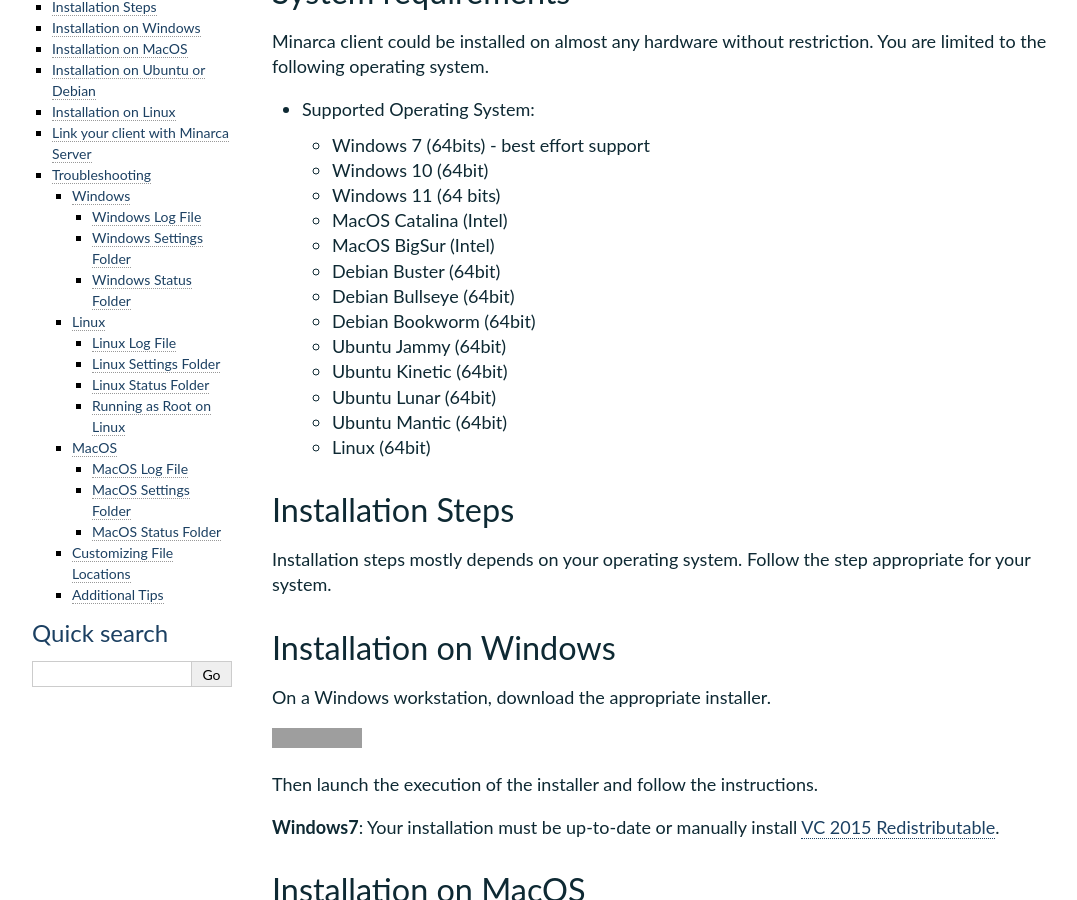
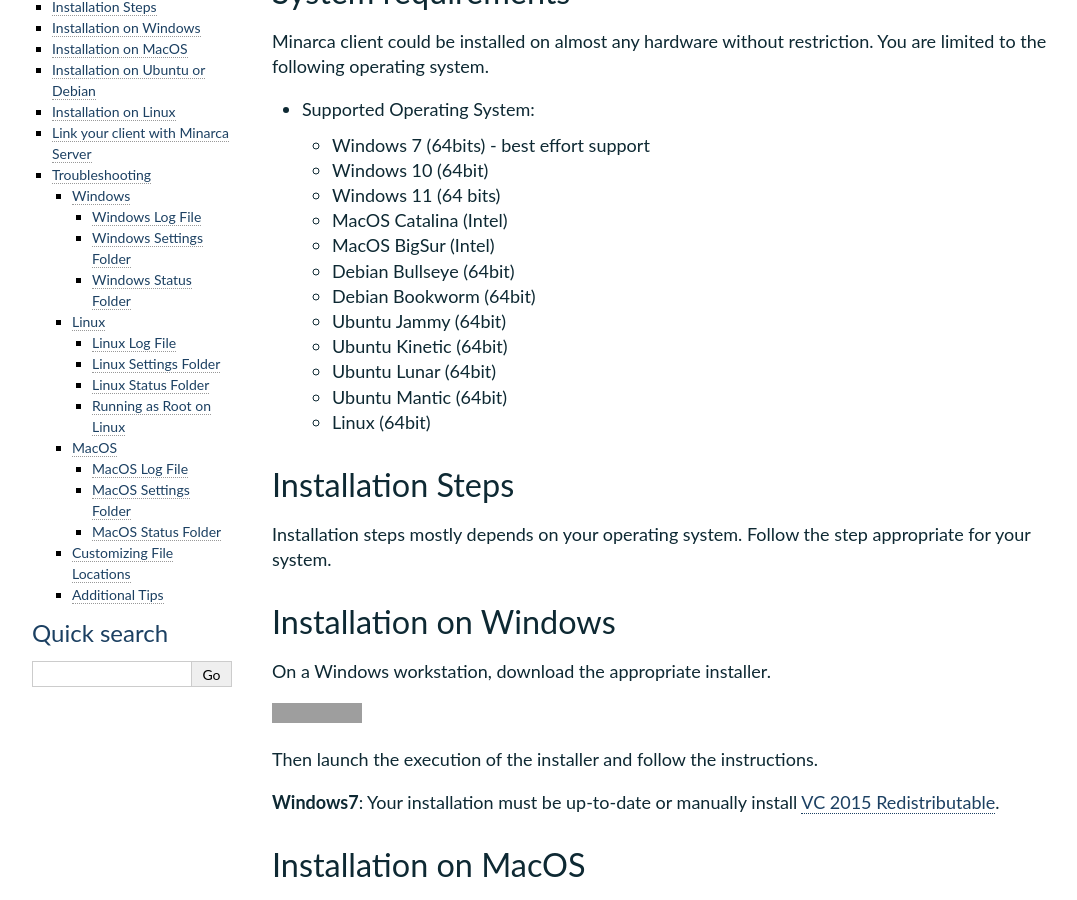
Before and after one commit to ikus060/minarca, a Sphinx documentation site: the page built from doc/minarca-client.md, in a window 1280 px wide and 900 px high, scrolled down 307 px. Shown: the whole window, without its empty margins (33-1110 px from the left). Built offline with Sphinx 7.4.7, drawn with Linux system fonts in a browser that asks for light colours; grey boxes are pictures that could not be loaded.

Commit message:
Drop Debian Buster support #263

```diff
--- a/doc/minarca-client.md
+++ b/doc/minarca-client.md
@@ -11,7 +11,6 @@
   * Windows 11 (64 bits)
   * MacOS Catalina (Intel)
   * MacOS BigSur (Intel)
-  * Debian Buster (64bit)
   * Debian Bullseye (64bit)
   * Debian Bookworm (64bit)
   * Ubuntu Jammy (64bit)
```
Also changed, not shown: doc/installation.md (+0 -1 lines).
